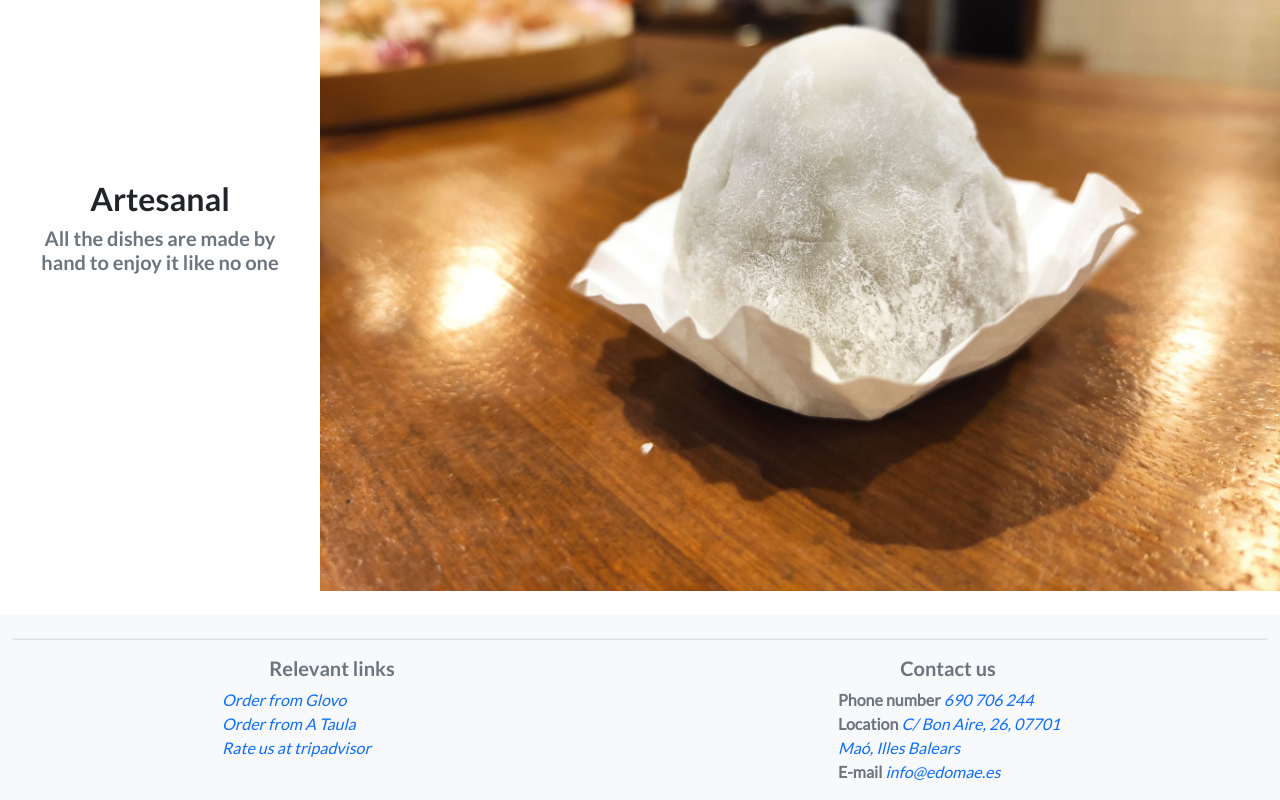
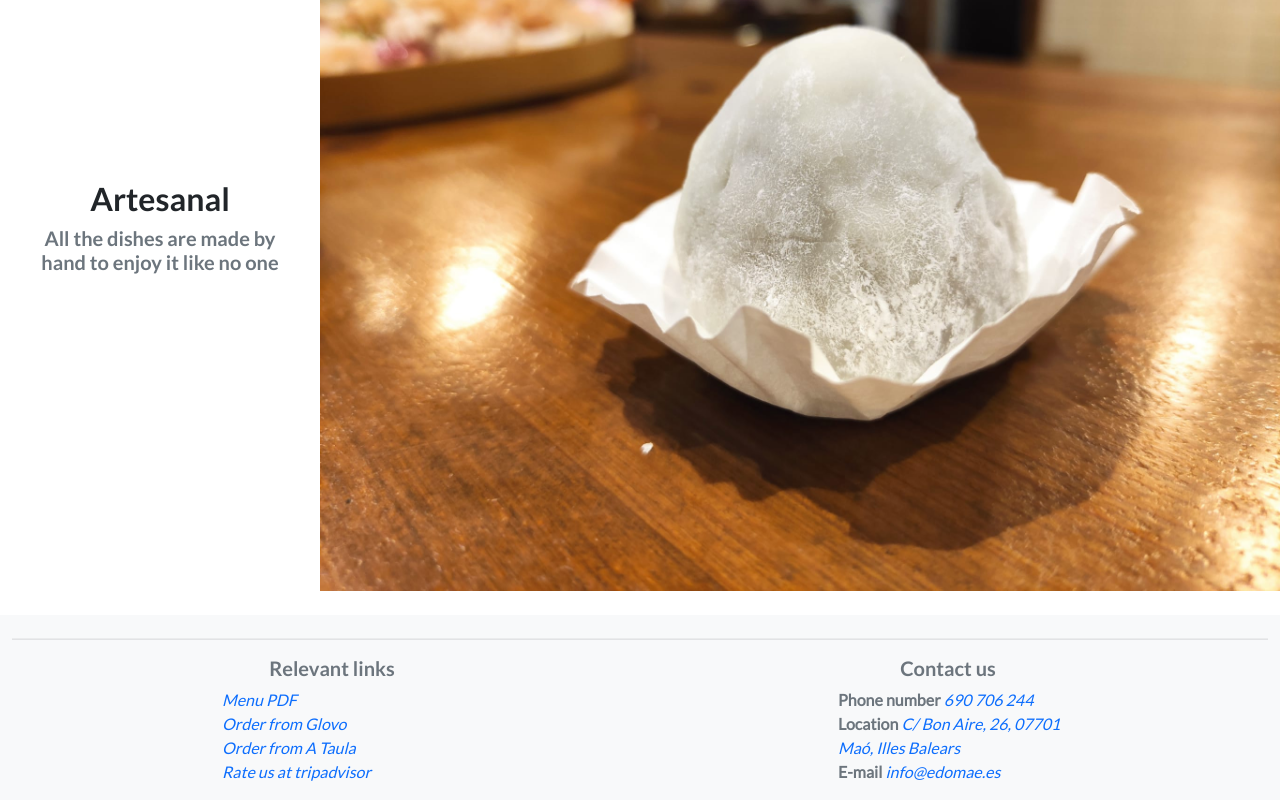
Before and after one commit to hyper750/Edomae-Landing, a Vue app: page / in a window 1280 px wide. Shown: the part 3073-3873 px from the top of the page. Built offline with nearby package versions, Linux system fonts and the light colour scheme; no server answers; what vue-recaptcha-v3 would draw is missing.

Commit message:
Added menu pdf

```diff
--- a/src/components/FooterBar.vue
+++ b/src/components/FooterBar.vue
@@ -12,6 +12,7 @@
             <b-row>
                 <b-col md="3" class="mx-auto">
                     <ul>
+                        <li class="text-muted"><span class="fst-italic"><a href="/carta.pdf" target="_blank">{{ $t("Menu PDF") }}</a></span></li>
                         <li class="text-muted"><span class="fst-italic"><a href="https://glovoapp.com/es/es/mahon/edomae-mahon/" target="_blank">{{ $t("Order from Glovo") }}</a></span></li>
                         <li class="text-muted"><span class="fst-italic"><a href="https://a-taula.com/restaurant/352/edomae" target="_blank">{{ $t("Order from A Taula") }}</a></span></li>
                         <li class="text-muted"><span class="fst-italic"><a href="https://www.tripadvisor.es/Restaurant_Review-g642211-d23628124-Reviews-Edomae-Mahon_Menorca_Balearic_Islands.html?m=19905" target="_blank">{{ $t("Rate us at tripadvisor") }}</a></span></li>
```
Also changed, not shown: 1 other file (tests, documents, lock files or other folders).
